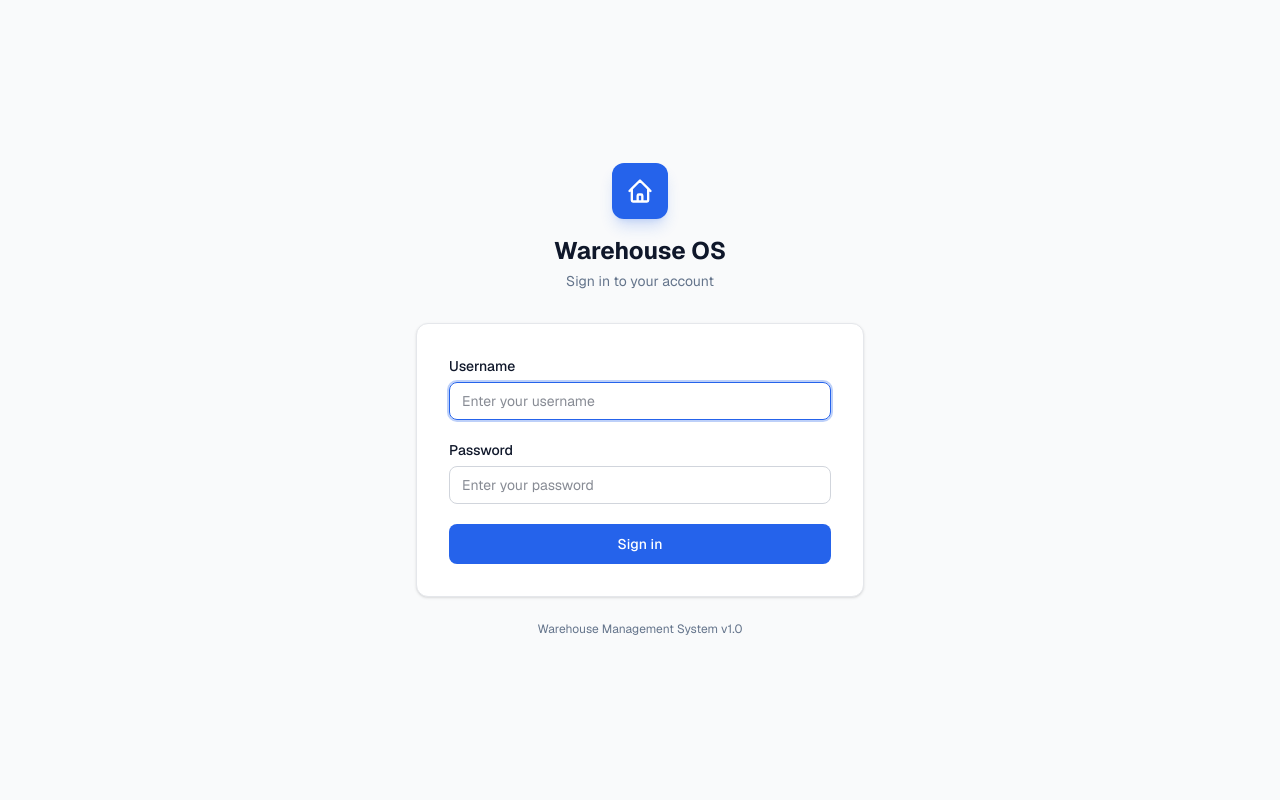
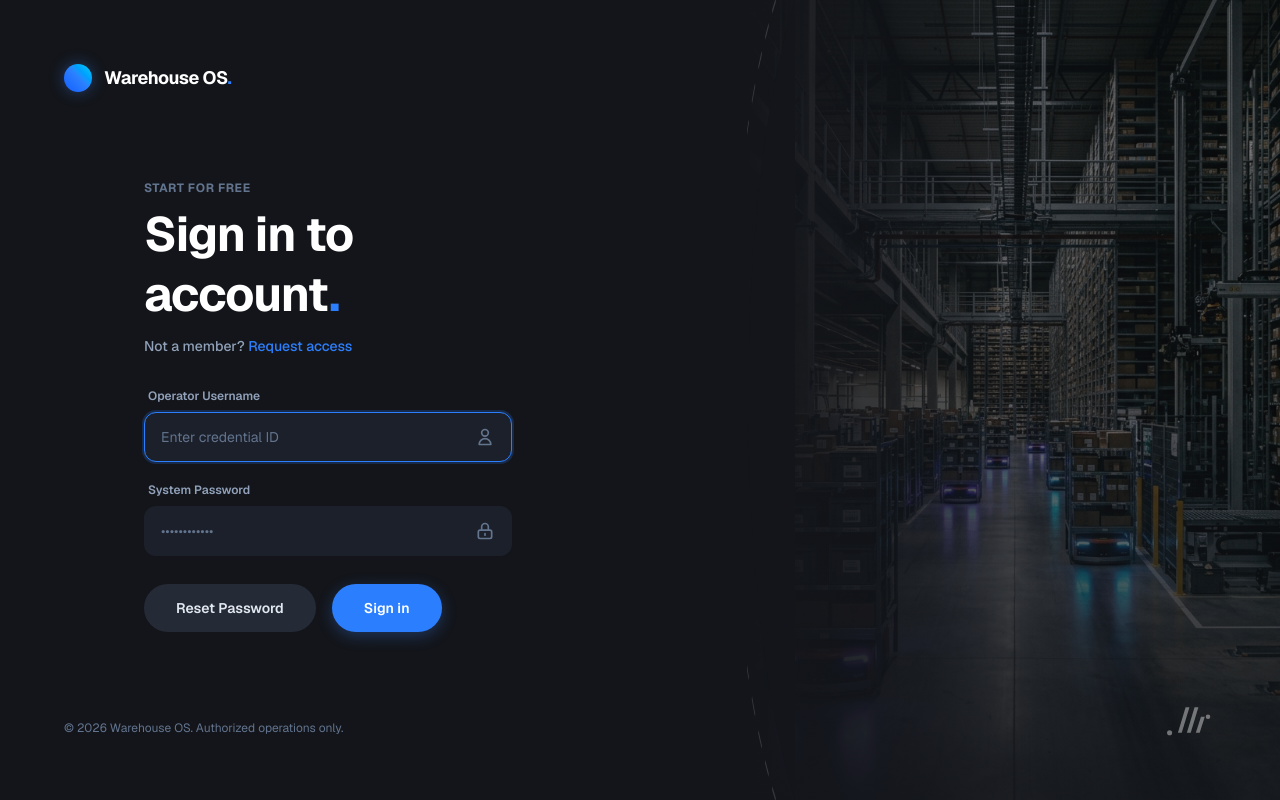
Before and after one commit to PhoniexCoder/Warehouse-Automation, a Next.js app in the folder frontend/: page /login in a window 1280 px wide. Built offline with nearby package versions, Linux system fonts and the light colour scheme; no server answers.

Commit message:
Update login page

```diff
--- a/frontend/src/app/login/page.tsx
+++ b/frontend/src/app/login/page.tsx
@@ -29,74 +29,161 @@ function LoginForm() {
   }
 
   return (
-    <div className="min-h-screen flex items-center justify-center bg-gray-50 px-4">
-      <div className="w-full max-w-md">
-        <div className="text-center mb-8">
-          <div className="mx-auto w-14 h-14 bg-primary rounded-xl flex items-center justify-center mb-4 shadow-lg shadow-primary/20">
-            <svg className="w-7 h-7 text-white" fill="none" stroke="currentColor" viewBox="0 0 24 24">
-              <path strokeLinecap="round" strokeLinejoin="round" strokeWidth={2} d="M3 12l2-2m0 0l7-7 7 7M5 10v10a1 1 0 001 1h3m10-11l2 2m-2-2v10a1 1 0 01-1 1h-3m-6 0a1 1 0 001-1v-4a1 1 0 011-1h2a1 1 0 011 1v4a1 1 0 001 1m-6 0h6" />
-            </svg>
+    <div className="relative min-h-screen grid grid-cols-1 lg:grid-cols-12 bg-[#13151a] text-slate-100 font-sans overflow-hidden select-none">
+
+      {/* Left Panel: Login Form (7 columns on desktop) */}
+      <div className="lg:col-span-7 flex flex-col justify-between p-8 sm:p-12 md:p-16 relative z-10 min-h-screen">
+
+        {/* Top Header Bar */}
+        <div className="flex items-center justify-between w-full">
+          <div className="flex items-center gap-3">
+            {/* Blue spherical gradient logo */}
+            <div className="w-7 h-7 rounded-full bg-gradient-to-tr from-blue-600 via-blue-500 to-cyan-400 shadow-[0_0_15px_rgba(59,130,246,0.4)]" />
+            <span className="text-lg font-bold text-white tracking-tight">
+              Warehouse OS<span className="text-blue-500">.</span>
+            </span>
           </div>
-          <h1 className="text-2xl font-bold text-foreground">Warehouse OS</h1>
-          <p className="text-sm text-secondary mt-1">Sign in to your account</p>
         </div>
 
-        <div className="card p-6 sm:p-8">
+        {/* Central Form Content Container */}
+        <div className="my-auto max-w-md w-full mx-auto lg:mx-0 lg:pl-12 xl:pl-20 py-12">
+
+          <p className="text-xs font-bold tracking-wider text-slate-500 uppercase mb-2">
+            START FOR FREE
+          </p>
+          <h1 className="text-4xl sm:text-5xl font-bold text-white tracking-tight leading-tight mb-3">
+            Sign in to account<span className="text-blue-500">.</span>
+          </h1>
+          <p className="text-sm text-slate-400 mb-8 font-medium">
+            Not a member? <a href="#" className="text-blue-500 hover:text-blue-400 hover:underline transition">Request access</a>
+          </p>
+
           <form onSubmit={handleSubmit} className="space-y-5">
             {error && (
-              <div className="flex items-center gap-2 p-3 bg-danger-light text-danger text-sm rounded-lg">
-                <svg className="w-4 h-4 shrink-0" fill="none" stroke="currentColor" viewBox="0 0 24 24">
-                  <path strokeLinecap="round" strokeLinejoin="round" strokeWidth={2} d="M12 8v4m0 4h.01M21 12a9 9 0 11-18 0 9 9 0 0118 0z" />
+              <div className="flex items-start gap-3 p-4 bg-red-950/20 border border-red-500/20 text-red-200 text-xs rounded-2xl mb-2 animate-fade-in">
+                <svg className="w-4 h-4 shrink-0 text-red-400 mt-0.5" fill="none" stroke="currentColor" viewBox="0 0 24 24">
+                  <path strokeLinecap="round" strokeLinejoin="round" strokeWidth={2} d="M12 9v2m0 4h.01m-6.938 4h13.856c1.54 0 2.502-1.667 1.732-3L13.732 4c-.77-1.333-2.694-1.333-3.464 0L3.34 16c-.77 1.333.192 3 1.732 3z" />
                 </svg>
-                {error}
+                <div className="font-mono">
+                  <span className="font-bold text-red-400">ERROR //</span> {error}
+                </div>
               </div>
             )}
 
             <div>
-              <label htmlFor="username" className="block text-sm font-medium text-foreground mb-1.5">
-                Username
+              <label htmlFor="username" className="block text-xs font-semibold text-slate-400 mb-2 px-1">
+                Operator Username
               </label>
+              <div className="relative flex items-center bg-[#1c202a] border border-transparent rounded-xl px-4 py-3.5 focus-within:border-blue-500 focus-within:ring-2 focus-within:ring-blue-500/20 transition duration-200">
                 <input
                   id="username"
                   type="text"
                   value={username}
                   onChange={(e) => setUsername(e.target.value)}
-                className="input-field"
-                placeholder="Enter your username"
+                  className="w-full bg-transparent border-none outline-none text-sm text-white placeholder-slate-500 focus:ring-0"
+                  placeholder="Enter credential ID"
                   autoComplete="username"
                   autoFocus
                 />
+                <svg className="w-5 h-5 text-slate-500 shrink-0 ml-2" fill="none" stroke="currentColor" viewBox="0 0 24 24">
+                  <path strokeLinecap="round" strokeLinejoin="round" strokeWidth={2} d="M16 7a4 4 0 11-8 0 4 4 0 018 0zM12 14a7 7 0 00-7 7h14a7 7 0 00-7-7z" />
+                </svg>
+              </div>
             </div>
 
             <div>
-              <label htmlFor="password" className="block text-sm font-medium text-foreground mb-1.5">
-                Password
+              <label htmlFor="password" className="block text-xs font-semibold text-slate-400 mb-2 px-1">
+                System Password
               </label>
+              <div className="relative flex items-center bg-[#1c202a] border border-transparent rounded-xl px-4 py-3.5 focus-within:border-blue-500 focus-within:ring-2 focus-within:ring-blue-500/20 transition duration-200">
                 <input
                   id="password"
                   type="password"
                   value={password}
                   onChange={(e) => setPassword(e.target.value)}
-                className="input-field"
-                placeholder="Enter your password"
+                  className="w-full bg-transparent border-none outline-none text-sm text-white placeholder-slate-500 focus:ring-0"
+                  placeholder="••••••••••••"
                   autoComplete="current-password"
                 />
+                <svg className="w-5 h-5 text-slate-500 shrink-0 ml-2" fill="none" stroke="currentColor" viewBox="0 0 24 24">
+                  <path strokeLinecap="round" strokeLinejoin="round" strokeWidth={2} d="M12 15v2m-6 4h12a2 2 0 002-2v-6a2 2 0 00-2-2H6a2 2 0 00-2 2v6a2 2 0 002 2zm10-10V7a4 4 0 00-8 0v4h8z" />
+                </svg>
+              </div>
             </div>
 
+            <div className="flex items-center gap-4 pt-2">
+              <button
+                type="button"
+                className="flex-1 sm:flex-initial bg-[#252a37] hover:bg-[#2d3445] text-slate-200 py-3.5 px-8 rounded-full text-sm font-semibold transition active:scale-[0.98]"
+              >
+                Reset Password
+              </button>
               <button
                 type="submit"
                 disabled={loading}
-              className="btn-primary w-full py-2.5"
+                className="flex-1 sm:flex-initial bg-blue-500 hover:bg-blue-600 text-white py-3.5 px-8 rounded-full text-sm font-semibold transition active:scale-[0.98] shadow-[0_4px_15px_rgba(59,130,246,0.3)] disabled:opacity-50 disabled:cursor-not-allowed"
               >
                 {loading ? "Signing in..." : "Sign in"}
               </button>
+            </div>
           </form>
+
         </div>
 
-        <p className="text-center text-xs text-secondary mt-6">
-          Warehouse Management System v1.0
+        {/* Footer */}
+        <div className="w-full">
+          <p className="text-xs text-slate-500">
+            © 2026 Warehouse OS. Authorized operations only.
           </p>
         </div>
+
+      </div>
+
+      {/* Right Panel: Warehouse Cover Image (5 columns on desktop, hidden on mobile) */}
+      <div className="lg:col-span-5 relative h-full hidden lg:flex items-end justify-end p-12 overflow-hidden bg-[#13151a]">
+
+        {/* Warehouse Background Image Asset */}
+        <div
+          className="absolute inset-0 bg-cover bg-center bg-no-repeat opacity-55"
+          style={{ backgroundImage: 'url("/warehouse-bg.png")' }}
+        />
+        {/* Left Fade Overlay (blends image into the left dark panel) */}
+        <div className="absolute inset-0 bg-gradient-to-r from-[#13151a] via-[#13151a]/30 to-transparent z-10" />
+
+        {/* Bottom Dark shading overlay */}
+        <div className="absolute inset-0 bg-gradient-to-t from-[#13151a] via-transparent to-transparent opacity-80 z-10" />
+
+        {/* Wavy Mask Divider SVG (fits left edge of right panel) */}
+        <svg
+          className="absolute top-0 bottom-0 left-0 h-full w-24 text-[#13151a] fill-current pointer-events-none transform -translate-x-1/2 z-20"
+          viewBox="0 0 100 100"
+          preserveAspectRatio="none"
+        >
+          <path d="M100,0 C35,25 35,75 100,100 Z" />
+        </svg>
+
+        {/* Parallel Dotted Line Divider */}
+        <svg
+          className="absolute top-0 bottom-0 left-0 h-full w-24 pointer-events-none transform -translate-x-[60%] z-20"
+          viewBox="0 0 100 100"
+          preserveAspectRatio="none"
+        >
+          <path d="M90,0 C25,25 25,75 90,100" fill="none" stroke="rgba(255, 255, 255, 0.15)" strokeWidth="0.5" strokeDasharray="4 4" />
+        </svg>
+
+        {/* Stylized geometric Logo Mark (.AW / .WO style) at bottom right */}
+        <div className="relative z-20 flex items-center justify-center text-white/40 mb-2 mr-2">
+          <svg className="w-16 h-12" fill="currentColor" viewBox="0 0 100 60">
+            <circle cx="15" cy="50" r="4" />
+            <path d="M28 50 L40 10 L46 10 L34 50 Z" />
+            <path d="M42 50 L54 10 L60 10 L48 50 Z" />
+            <path d="M56 50 L64 25 L70 25 L62 50 Z" />
+            <circle cx="75" cy="25" r="3.5" />
+          </svg>
+        </div>
+
+      </div>
+
     </div>
   )
 }
```
Also changed, not shown: frontend/public/forest-bg.png (added), frontend/public/warehouse-bg.png (added). Lines whose indentation alone changed are shown as unchanged.
